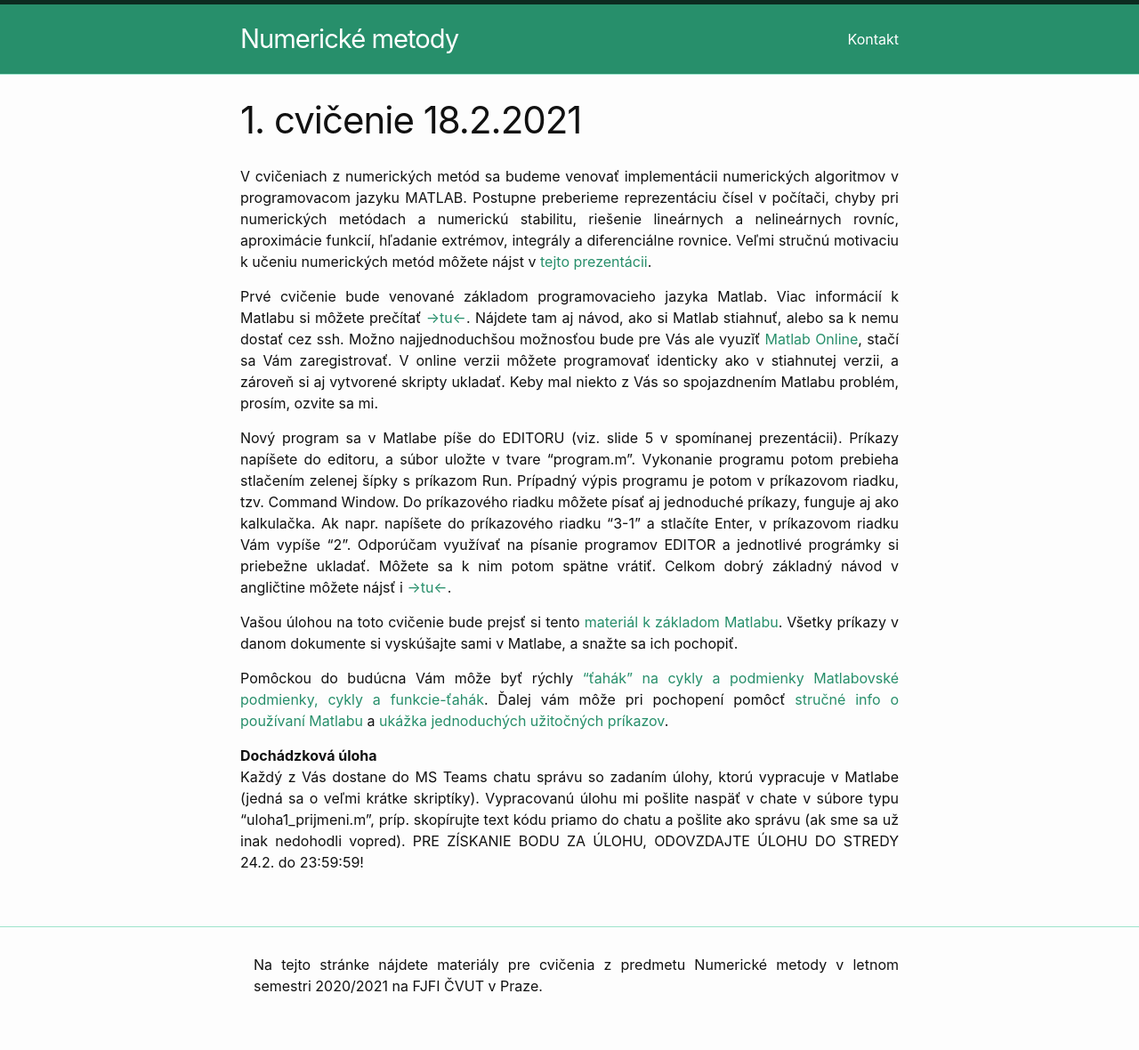
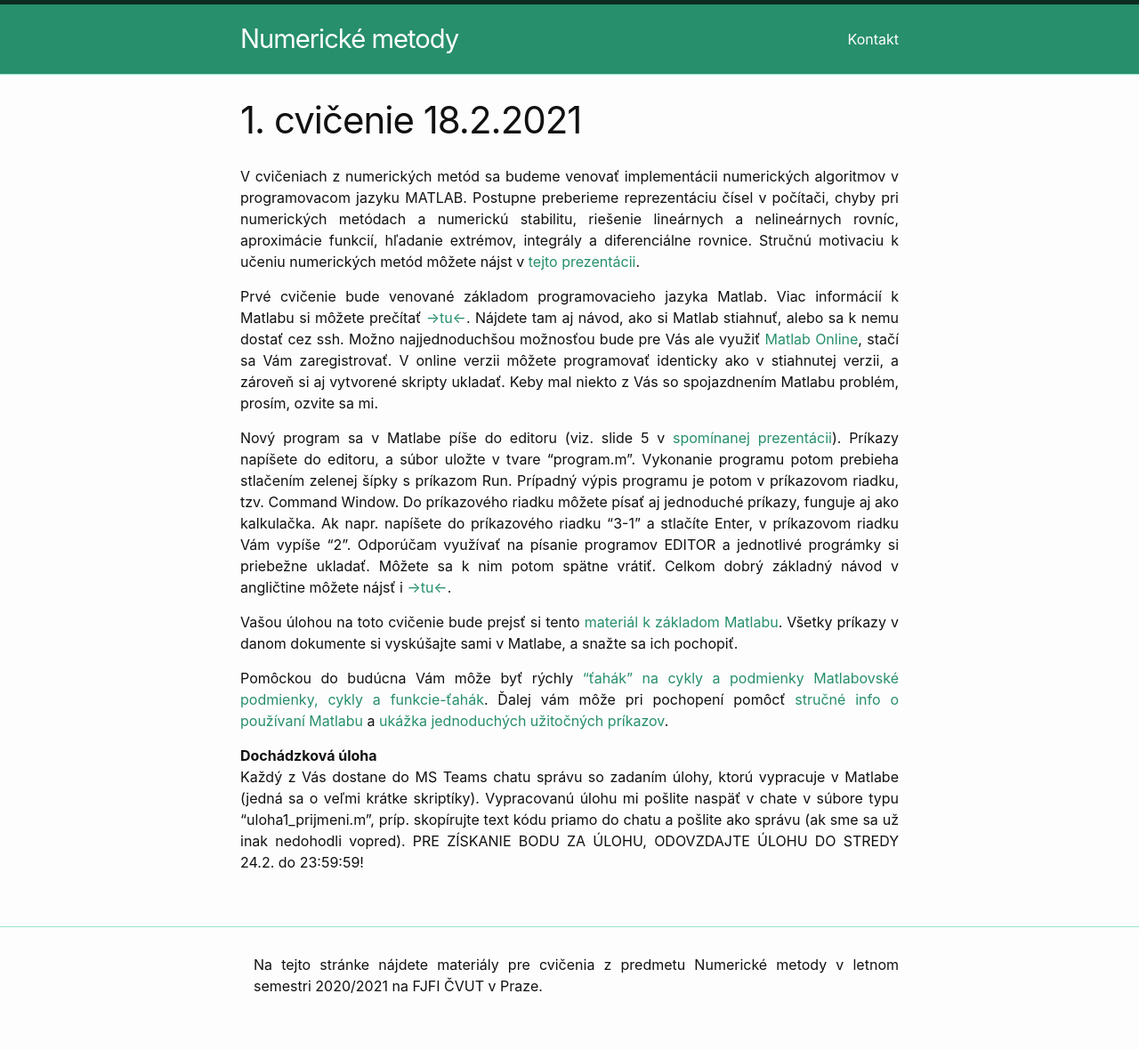
Before and after one commit to maslarova/maslarova.github.io, a Jekyll site: the page built from _posts/2021-02-18-cvicenie1.md, in a window 1280 px wide. Shown: the whole page at 89% size. Built offline with Jekyll 4.4.1, drawn with Linux system fonts in a browser that asks for light colours.

Commit message:
2021-02-18-cvicenie1.md

```diff
--- a/_posts/2021-02-18-cvicenie1.md
+++ b/_posts/2021-02-18-cvicenie1.md
@@ -9,14 +9,14 @@ date:   2021-02-18 13:26:13 +0100
 -->
 
 V cvičeniach z numerických metód sa budeme venovať implementácii numerických algoritmov v programovacom jazyku MATLAB. Postupne preberieme reprezentáciu čísel v počítači, chyby pri numerických metódach a numerickú stabilitu, riešenie lineárnych a nelineárnych rovníc, aproximácie funkcií, hľadanie extrémov, integrály a diferenciálne rovnice.
-Veľmi stručnú motivaciu k učeniu numerických metód môžete nájst v [tejto prezentácii](http://maslarova.github.io/cvicenie1/uvod.pdf).
+Stručnú motivaciu k učeniu numerických metód môžete nájst v [tejto prezentácii](http://maslarova.github.io/cvicenie1/uvod.pdf).
 <br>
 
 Prvé cvičenie bude venované základom programovacieho jazyka Matlab. Viac informácií k Matlabu si môžete prečítať [->tu<-](http://maslarova.github.io/cvicenie1/matlab_info.pdf). Nájdete tam aj návod, ako si Matlab
-stiahnuť, alebo sa k nemu dostať cez ssh. Možno najjednoduchšou možnosťou bude pre Vás ale vyuzǐť [Matlab Online](https://www.mathworks.com/products/matlab-online.html), stačí sa Vám zaregistrovať. V online verzii môžete programovať identicky ako v stiahnutej verzii, a zároveň si aj vytvorené skripty ukladať. Keby mal niekto z Vás so spojazdnením Matlabu problém, prosím, ozvite sa mi.
+stiahnuť, alebo sa k nemu dostať cez ssh. Možno najjednoduchšou možnosťou bude pre Vás ale využiť [Matlab Online](https://www.mathworks.com/products/matlab-online.html), stačí sa Vám zaregistrovať. V online verzii môžete programovať identicky ako v stiahnutej verzii, a zároveň si aj vytvorené skripty ukladať. Keby mal niekto z Vás so spojazdnením Matlabu problém, prosím, ozvite sa mi.
 <br>
 
-Nový program sa v Matlabe píše do EDITORU (viz. slide 5 v spomínanej prezentácii). Príkazy napíšete do editoru, a súbor uložte v tvare "program.m". Vykonanie programu potom prebieha stlačením zelenej šípky s príkazom Run. Prípadný výpis programu je potom v príkazovom riadku, tzv. Command Window. Do príkazového riadku môžete písať aj jednoduché príkazy, funguje aj ako kalkulačka. Ak napr. napíšete do príkazového riadku "3-1" a stlačíte Enter, v príkazovom riadku Vám vypíše "2". Odporúčam využívať na písanie programov EDITOR a jednotlivé prográmky si priebežne ukladať. Môžete sa k nim potom spätne vrátiť.
+Nový program sa v Matlabe píše do editoru (viz. slide 5 v [spomínanej prezentácii](http://maslarova.github.io/cvicenie1/matlab_info.pdf)). Príkazy napíšete do editoru, a súbor uložte v tvare "program.m". Vykonanie programu potom prebieha stlačením zelenej šípky s príkazom Run. Prípadný výpis programu je potom v príkazovom riadku, tzv. Command Window. Do príkazového riadku môžete písať aj jednoduché príkazy, funguje aj ako kalkulačka. Ak napr. napíšete do príkazového riadku "3-1" a stlačíte Enter, v príkazovom riadku Vám vypíše "2". Odporúčam využívať na písanie programov EDITOR a jednotlivé prográmky si priebežne ukladať. Môžete sa k nim potom spätne vrátiť.
 Celkom dobrý základný návod v angličtine môžete nájsť i [->tu<-](http://www.engineer101.com/using-matlab-script-files/).
 <br>
 
```
